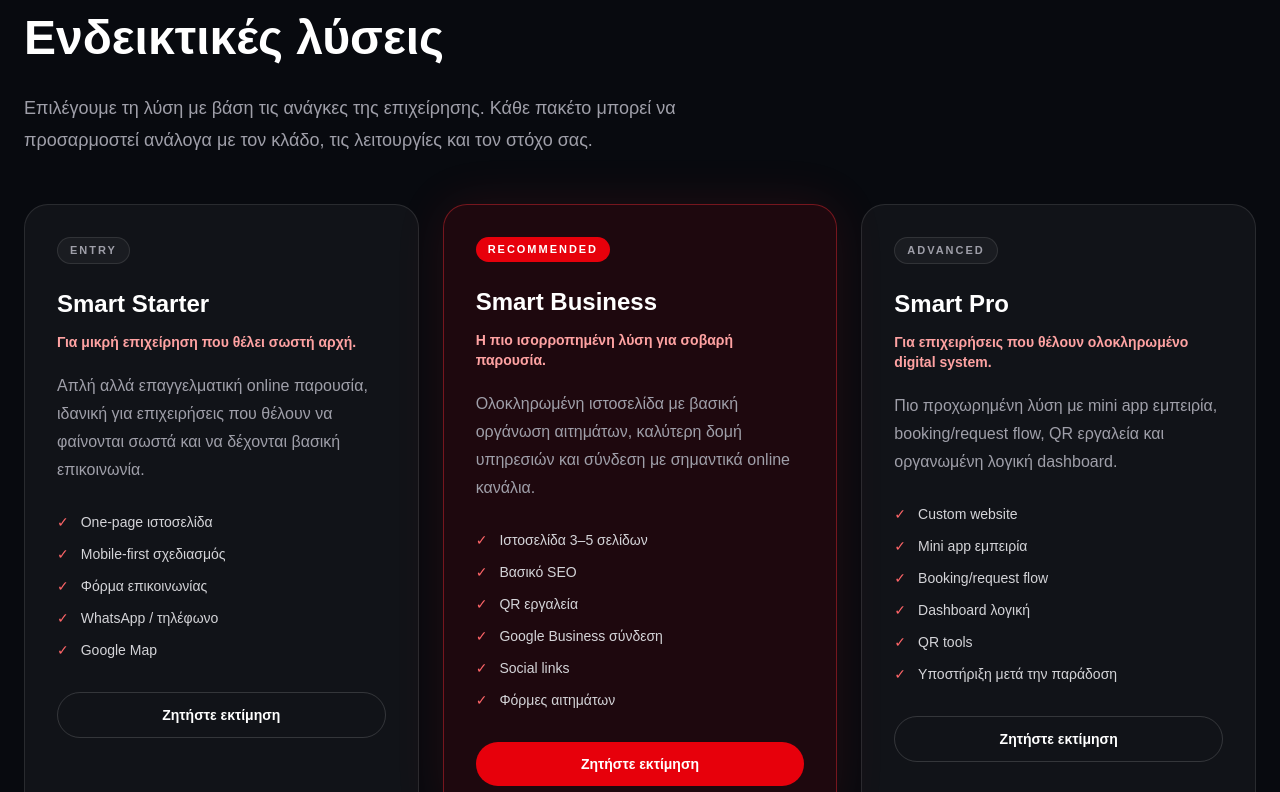
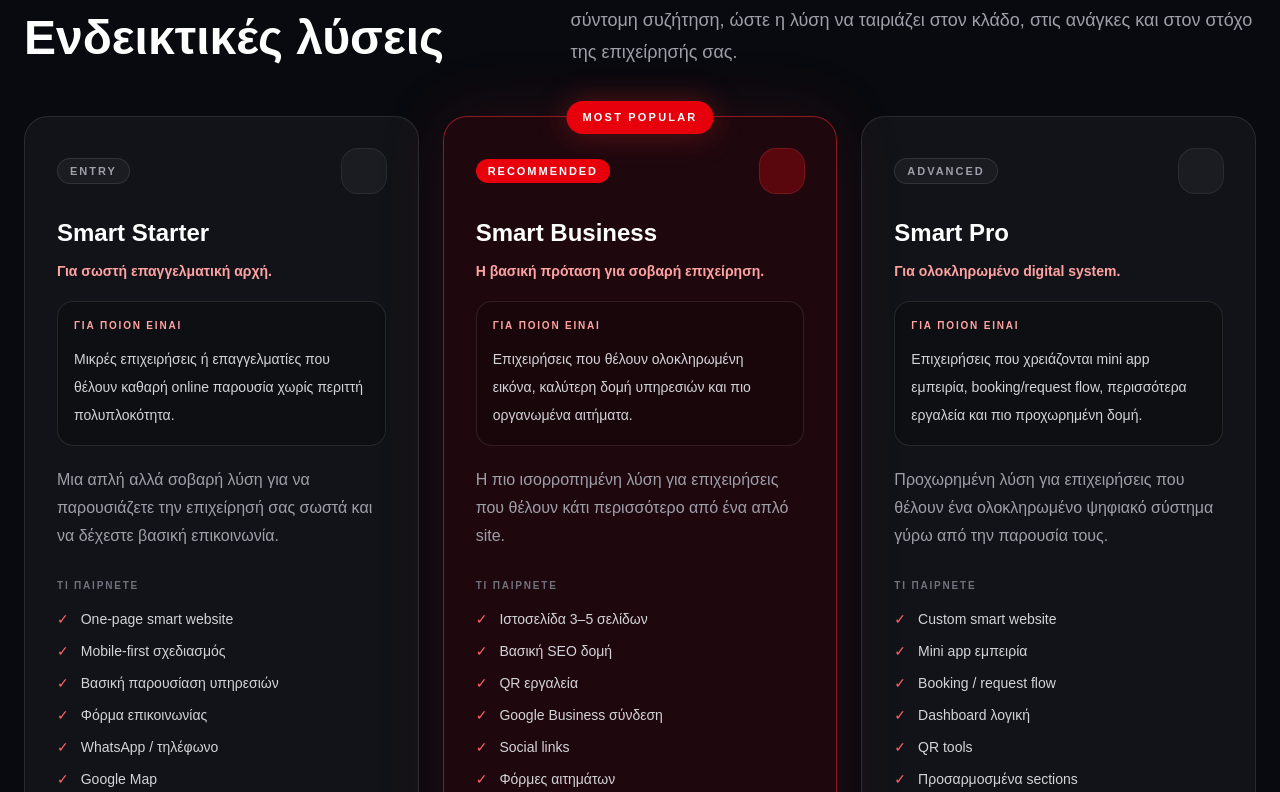
Before and after one commit to OdyssiX/odyssix-site, a Next.js app: page / in a window 1280 px wide. Shown: the part 8508-9300 px from the top of the page. Built offline with nearby package versions, Linux system fonts and the light colour scheme.

Commit message:
Improve Packages section

```diff
--- a/components/PackagesSection.tsx
+++ b/components/PackagesSection.tsx
@@ -1,13 +1,16 @@
 const packages = [
   {
     title: "Smart Starter",
-    subtitle: "Για μικρή επιχείρηση που θέλει σωστή αρχή.",
-    text: "Απλή αλλά επαγγελματική online παρουσία, ιδανική για επιχειρήσεις που θέλουν να φαίνονται σωστά και να δέχονται βασική επικοινωνία.",
+    subtitle: "Για σωστή επαγγελματική αρχή.",
+    idealFor:
+      "Μικρές επιχειρήσεις ή επαγγελματίες που θέλουν καθαρή online παρουσία χωρίς περιττή πολυπλοκότητα.",
+    text: "Μια απλή αλλά σοβαρή λύση για να παρουσιάζετε την επιχείρησή σας σωστά και να δέχεστε βασική επικοινωνία.",
     badge: "Entry",
     highlighted: false,
     items: [
-      "One-page ιστοσελίδα",
+      "One-page smart website",
       "Mobile-first σχεδιασμός",
+      "Βασική παρουσίαση υπηρεσιών",
       "Φόρμα επικοινωνίας",
       "WhatsApp / τηλέφωνο",
       "Google Map",
@@ -15,31 +18,37 @@ const packages = [
   },
   {
     title: "Smart Business",
-    subtitle: "Η πιο ισορροπημένη λύση για σοβαρή παρουσία.",
-    text: "Ολοκληρωμένη ιστοσελίδα με βασική οργάνωση αιτημάτων, καλύτερη δομή υπηρεσιών και σύνδεση με σημαντικά online κανάλια.",
+    subtitle: "Η βασική πρόταση για σοβαρή επιχείρηση.",
+    idealFor:
+      "Επιχειρήσεις που θέλουν ολοκληρωμένη εικόνα, καλύτερη δομή υπηρεσιών και πιο οργανωμένα αιτήματα.",
+    text: "Η πιο ισορροπημένη λύση για επιχειρήσεις που θέλουν κάτι περισσότερο από ένα απλό site.",
     badge: "Recommended",
     highlighted: true,
     items: [
       "Ιστοσελίδα 3–5 σελίδων",
-      "Βασικό SEO",
+      "Βασική SEO δομή",
       "QR εργαλεία",
       "Google Business σύνδεση",
       "Social links",
       "Φόρμες αιτημάτων",
+      "CTA για κλήση / μήνυμα / email",
     ],
   },
   {
     title: "Smart Pro",
-    subtitle: "Για επιχειρήσεις που θέλουν ολοκληρωμένο digital system.",
-    text: "Πιο προχωρημένη λύση με mini app εμπειρία, booking/request flow, QR εργαλεία και οργανωμένη λογική dashboard.",
+    subtitle: "Για ολοκληρωμένο digital system.",
+    idealFor:
+      "Επιχειρήσεις που χρειάζονται mini app εμπειρία, booking/request flow, περισσότερα εργαλεία και πιο προχωρημένη δομή.",
+    text: "Προχωρημένη λύση για επιχειρήσεις που θέλουν ένα ολοκληρωμένο ψηφιακό σύστημα γύρω από την παρουσία τους.",
     badge: "Advanced",
     highlighted: false,
     items: [
-      "Custom website",
+      "Custom smart website",
       "Mini app εμπειρία",
-      "Booking/request flow",
+      "Booking / request flow",
       "Dashboard λογική",
       "QR tools",
+      "Προσαρμοσμένα sections",
       "Υποστήριξη μετά την παράδοση",
     ],
   },
@@ -48,7 +57,8 @@ const packages = [
 export default function PackagesSection() {
   return (
     <section id="packages" className="mx-auto max-w-7xl px-5 py-20 md:px-6 md:py-24">
-      <div className="max-w-3xl">
+      <div className="grid gap-10 lg:grid-cols-[0.85fr_1.15fr] lg:items-end">
+        <div>
           <p className="text-sm font-semibold uppercase tracking-[0.3em] text-red-400">
             Packages
           </p>
@@ -56,24 +66,31 @@ export default function PackagesSection() {
           <h2 className="mt-4 text-3xl font-bold leading-tight md:text-5xl">
             Ενδεικτικές λύσεις
           </h2>
+        </div>
 
-        <p className="mt-6 text-lg leading-8 text-zinc-400">
-          Επιλέγουμε τη λύση με βάση τις ανάγκες της επιχείρησης. Κάθε πακέτο
-          μπορεί να προσαρμοστεί ανάλογα με τον κλάδο, τις λειτουργίες και τον
-          στόχο σας.
+        <p className="text-lg leading-8 text-zinc-400">
+          Τα πακέτα λειτουργούν σαν αφετηρία. Η τελική πρόταση διαμορφώνεται
+          μετά από σύντομη συζήτηση, ώστε η λύση να ταιριάζει στον κλάδο, στις
+          ανάγκες και στον στόχο της επιχείρησής σας.
         </p>
       </div>
 
-      <div className="mt-10 grid gap-6 lg:mt-12 lg:grid-cols-3">
+      <div className="mt-12 grid gap-6 lg:grid-cols-3">
         {packages.map((pack) => (
           <article
             key={pack.title}
             className={
               pack.highlighted
-                ? "relative rounded-3xl border border-red-500/40 bg-red-600/10 p-8 shadow-[0_0_50px_rgba(220,38,38,0.12)] transition hover:-translate-y-1"
-                : "relative rounded-3xl border border-white/10 bg-white/[0.04] p-6 transition md:p-8 hover:-translate-y-1 hover:border-red-500/40"
+                ? "relative flex flex-col rounded-3xl border border-red-500/50 bg-red-600/10 p-6 shadow-[0_0_70px_rgba(220,38,38,0.14)] transition hover:-translate-y-1 md:p-8"
+                : "relative flex flex-col rounded-3xl border border-white/10 bg-white/[0.04] p-6 transition hover:-translate-y-1 hover:border-red-500/40 md:p-8"
             }
           >
+            {pack.highlighted && (
+              <div className="absolute -top-4 left-1/2 -translate-x-1/2 rounded-full bg-red-600 px-4 py-2 text-[11px] font-bold uppercase tracking-[0.2em] text-white shadow-[0_0_30px_rgba(220,38,38,0.35)]">
+                Most Popular
+              </div>
+            )}
+
             <div className="mb-6 flex items-center justify-between gap-4">
               <span
                 className={
@@ -84,6 +101,14 @@ export default function PackagesSection() {
               >
                 {pack.badge}
               </span>
+
+              <div
+                className={
+                  pack.highlighted
+                    ? "h-11 w-11 rounded-2xl bg-red-600/30 ring-1 ring-red-500/40"
+                    : "h-11 w-11 rounded-2xl bg-white/[0.04] ring-1 ring-white/10"
+                }
+              />
             </div>
 
             <h3 className="text-xl font-bold md:text-2xl">{pack.title}</h3>
@@ -92,9 +117,23 @@ export default function PackagesSection() {
               {pack.subtitle}
             </p>
 
+            <div className="mt-5 rounded-2xl border border-white/10 bg-black/20 p-4">
+              <p className="text-[10px] font-bold uppercase tracking-[0.18em] text-red-300">
+                Για ποιον είναι
+              </p>
+              <p className="mt-3 text-sm leading-7 text-zinc-300">
+                {pack.idealFor}
+              </p>
+            </div>
+
             <p className="mt-5 leading-7 text-zinc-400">{pack.text}</p>
 
-            <ul className="mt-7 space-y-3 text-sm text-zinc-300">
+            <div className="mt-7">
+              <p className="text-[10px] font-bold uppercase tracking-[0.18em] text-zinc-500">
+                Τι παίρνετε
+              </p>
+
+              <ul className="mt-4 space-y-3 text-sm text-zinc-300">
                 {pack.items.map((item) => (
                   <li key={item} className="flex gap-3">
                     <span className="text-red-400">✓</span>
@@ -102,17 +141,24 @@ export default function PackagesSection() {
                   </li>
                 ))}
               </ul>
+            </div>
 
+            <div className="mt-auto pt-8">
               <a
                 href="#contact"
                 className={
                   pack.highlighted
-                  ? "mt-8 inline-flex w-full justify-center rounded-full bg-red-600 px-6 py-3 text-sm font-bold text-white transition hover:bg-red-500"
-                  : "mt-8 inline-flex w-full justify-center rounded-full border border-white/15 px-6 py-3 text-sm font-bold text-white transition hover:bg-white/10"
+                    ? "inline-flex w-full justify-center rounded-full bg-red-600 px-6 py-3 text-sm font-bold text-white transition hover:bg-red-500"
+                    : "inline-flex w-full justify-center rounded-full border border-white/15 px-6 py-3 text-sm font-bold text-white transition hover:bg-white/10"
                 }
               >
                 Ζητήστε εκτίμηση
               </a>
+
+              <p className="mt-4 text-center text-xs text-zinc-500">
+                Η τελική πρόταση βγαίνει μετά από σύντομη συζήτηση.
+              </p>
+            </div>
           </article>
         ))}
       </div>
```
Lines whose indentation alone changed are shown as unchanged.
